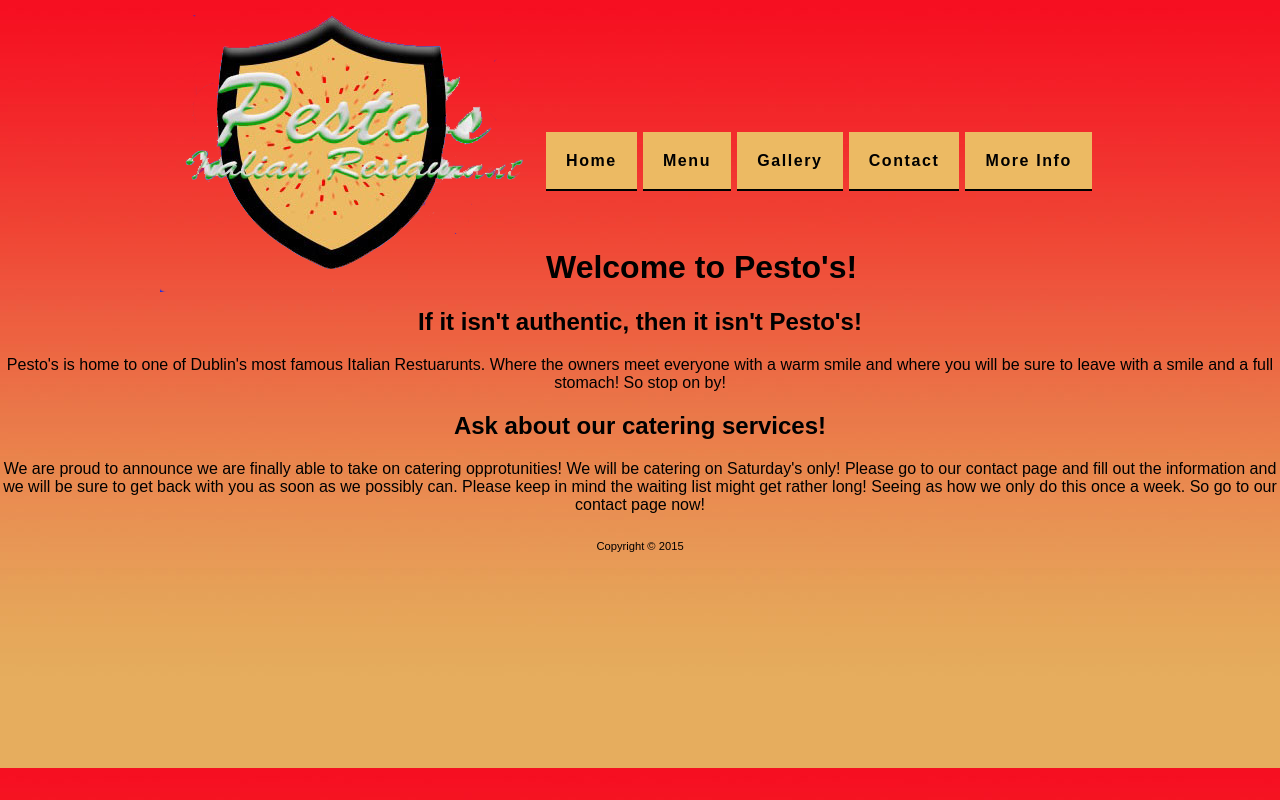
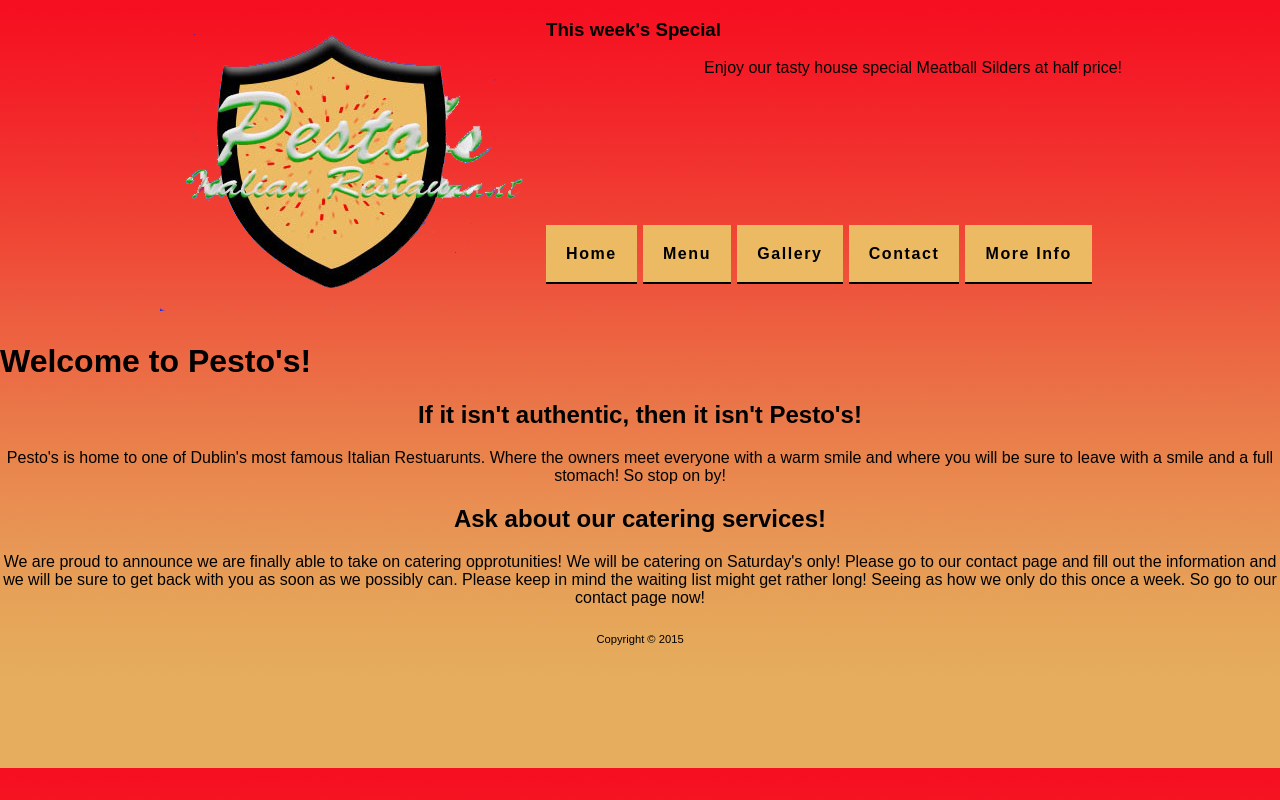
Before and after one commit to cwise3/RestaurantSite, a plain HTML site: page index.html in a window 1280 px wide. Drawn offline with Linux system fonts and the light colour scheme.

Commit message:
Adding the aside to the top.
After deleting the aside, I moved it to the top of the page.

```diff
--- a/index.html
+++ b/index.html
@@ -12,6 +12,11 @@
   <body background="Background.jpg">
   <div id="header">
     <a href="index.html"><img src="logo.png"></a>
+  </div>
+   <div id="special">
+    <h3>This week's Special</h3>
+    <p>Enjoy our tasty house special
+  Meatball Silders at half price! </p>
   </div>
   </div>
   <div id="wrapper">
```
